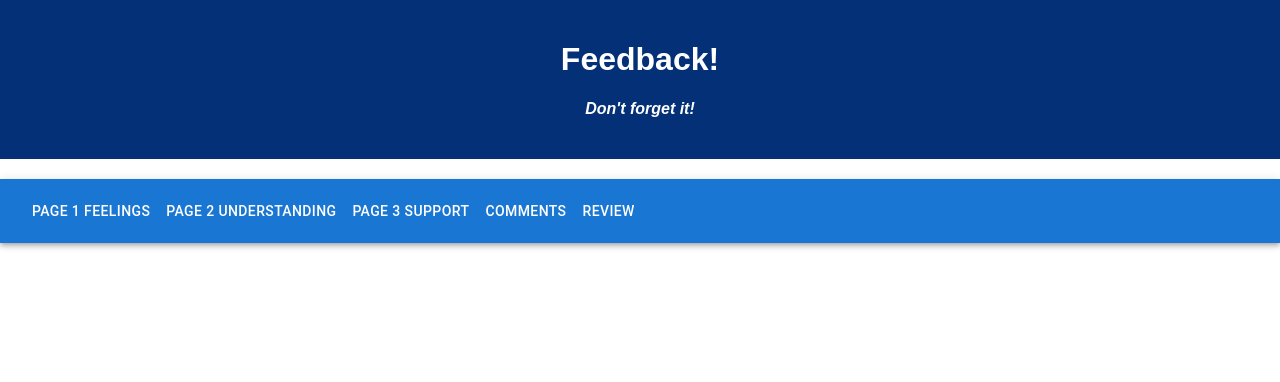
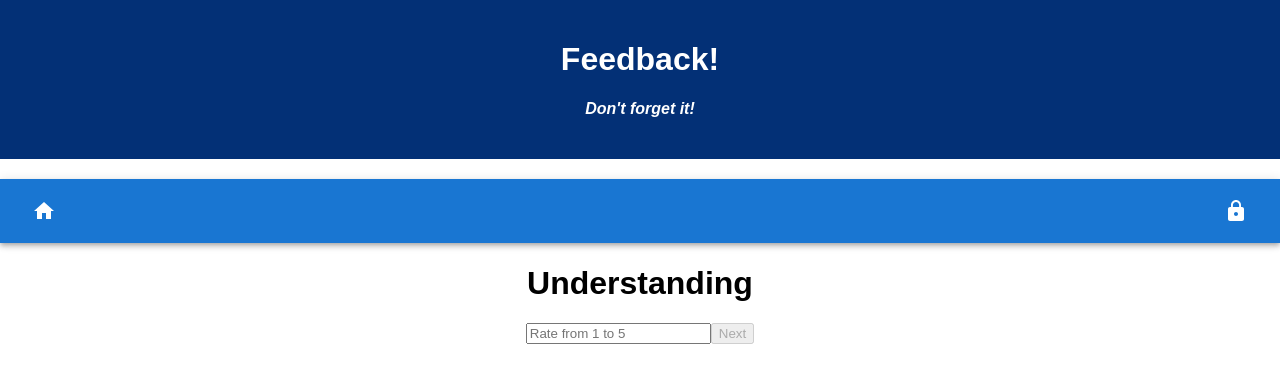
Before and after one commit to benjaminlynch010/redux-survey-feedback-loop, a React (Create React App) app: page /#/Understanding in a window 1280 px wide. Before the commit this address led to /#/. Shown: the top 382 px of the page. Built offline with nearby package versions, Linux system fonts and the light colour scheme.

Commit message:
added styling & started PUT request (not functional)

```diff
--- a/package.json
+++ b/package.json
@@ -6,6 +6,8 @@
   "dependencies": {
     "@emotion/react": "^11.11.1",
     "@emotion/styled": "^11.11.0",
+    "@fontsource/roboto": "^5.0.8",
+    "@mui/icons-material": "^5.14.3",
     "@mui/material": "^5.14.5",
     "axios": "^0.21.1",
     "express": "^4.17.1",
--- a/public/index.html
+++ b/public/index.html
@@ -2,7 +2,7 @@
 <html lang="en">
   <head>
     <meta charset="utf-8">
-    <meta name="viewport" content="width=device-width, initial-scale=1, shrink-to-fit=no">
+    <meta name="viewport" content="initial-scale=1, width=device-width" />
     <meta name="theme-color" content="#000000">
     <!--
       manifest.json provides metadata used when your web app is added to the
@@ -10,6 +10,11 @@
     -->
     <link rel="manifest" href="%PUBLIC_URL%/manifest.json">
     <link rel="shortcut icon" href="%PUBLIC_URL%/favicon.ico">
+    <link
+  rel="stylesheet"
+  href="https://fonts.googleapis.com/icon?family=Material+Icons"
+/>
+
     <!--
       Notice the use of %PUBLIC_URL% in the tags above.
       It will be replaced with the URL of the `public` folder during the build.
--- a/src/components/Admin/FeedbackTable.jsx
+++ b/src/components/Admin/FeedbackTable.jsx
@@ -1,6 +1,6 @@
 import React, { useState, useEffect } from "react";
 import axios from "axios";
-import { Table, TableHead, TableBody, TableRow, TableCell } from '@mui/material';
+import { Grid, Typography, Paper, Button } from '@mui/material';
 
 function FeedbackTable() {
   const [feedback, setFeedback] = useState([]);
@@ -22,41 +22,59 @@ function FeedbackTable() {
   };
 
   const checkFlag = (value) => {
-    if (value) {
-      return '🚩'
-    }
-    if (!value) {
-      return ''
-    }
-  }
+    return value ? '🚩' : '';
+  };
+
+  // TODO PUT request & toggler function
+  // const toggleFlag = () => {
+  //
+  //   }
+
+  //   axios.put('/:id', value)
+  //     .then((response) => {
+  //       console.log("PUT Request ✅")
+  //     })
+  //     .catch((error) => {
+  //       console.error("PUT Request ⛔️", error);
+  //     })
+  // }
+
+  // TODO DELETE request
+
   return (
-    <div>
-      <Table>
-        <TableHead>
-          <TableRow>
-            <TableCell>Feeling</TableCell>
-            <TableCell>Understanding</TableCell>
-            <TableCell>Support</TableCell>
-            <TableCell>Comments</TableCell>
-            <TableCell>Flagged</TableCell>
-            <TableCell>Date</TableCell>
-          </TableRow>
-        </TableHead>
-
-        <TableBody>
-          {feedback.map((tablerow) => (
-            <TableRow key={tablerow.id} className="table-row">
-              <TableCell>{tablerow.feeling}</TableCell>
-              <TableCell>{tablerow.understanding}</TableCell>
-              <TableCell>{tablerow.support}</TableCell>
-              <TableCell>{tablerow.comments}</TableCell>
-              <TableCell>{checkFlag(tablerow.flagged)}</TableCell>
-              <TableCell>{new Date(tablerow.date).toLocaleDateString()}</TableCell>
-            </TableRow>
-          ))}
-        </TableBody>
-      </Table>
-    </div>
+    <Grid container spacing={2} justifyContent="center" alignItems="center">
+      {feedback.map((tablerow) => (
+        <Grid item key={tablerow.id} xs={12}>
+          <Paper elevation={3} style={{ padding: "20px" }}>
+            <Typography variant="h6">
+              Feedback
+            </Typography>
+            <Typography variant="body1">
+              Feeling: {tablerow.feeling}
+            </Typography>
+            <Typography variant="body1">
+              Understanding: {tablerow.understanding}
+            </Typography>
+            <Typography variant="body1">
+              Support: {tablerow.support}
+            </Typography>
+            <Typography variant="body1">
+              Comments: {tablerow.comments}
+            </Typography>
+            <Typography variant="body1">
+              Flagged: { checkFlag(tablerow.flagged) }
+            </Typography>
+            <Typography variant="body1">
+              Date: {new Date(tablerow.date).toLocaleDateString()}
+            </Typography>
+            {/* TODO add toggle function later */}
+            {/* <Button onClick={toggleFlag(tablerow.flagged)}>
+              Flag
+            </Button> */}
+          </Paper>
+        </Grid>
+      ))}
+    </Grid>
   );
 }
 
--- a/src/components/App/App.jsx
+++ b/src/components/App/App.jsx
@@ -2,6 +2,7 @@ import React from "react";
 import { HashRouter as Router, Route } from "react-router-dom";
 import Navbar from '../Navigation/Navbar'
 import "./App.css";
+import Home from "../Home/Home"
 import Admin from '../Admin/Admin'
 import Feelings from "../Feelings/Feelings";
 import Understanding from "../Understanding/Understanding"
@@ -20,6 +21,9 @@ function App() {
 
       <Router>
         <Navbar />
+        <Route exact path="/">
+          <Home />
+        </Route>
         <Route exact path="/admin">
           <Admin />
         </Route>
--- a/src/components/Feelings/Feelings.jsx
+++ b/src/components/Feelings/Feelings.jsx
@@ -1,12 +1,12 @@
 import React, { useState } from "react";
 import { useDispatch } from "react-redux";
 import { useHistory } from "react-router-dom";
+import { TextField, Button, Typography, Box } from "@mui/material";
 
 function Feelings() {
   const dispatch = useDispatch();
   const history = useHistory();
-  const [ feeling, setFeeling ] = useState('');
-
+  const [feeling, setFeeling] = useState('');
 
   const handleInput = (event) => {
     setFeeling(event.target.value);
@@ -14,26 +14,38 @@ function Feelings() {
 
   const handleClick = () => {
     dispatch({
-        type: 'ADD_FEELING',
-        payload: feeling
-      })
-      history.push('/Understanding')
-    }
+      type: 'ADD_FEELING',
+      payload: feeling
+    });
+    history.push('/Understanding');
+  };
 
   return (
-    <>
-      <h1>Feelings</h1>
-        <input
-          type="number"
-          placeholder="Rate from 1 to 5"
-          onChange={handleInput}>
-        </input>
-      <button
+    <Box display="flex" flexDirection="column" alignItems="center" p={4}>
+      <Typography variant="h4" gutterBottom>
+        Feelings
+      </Typography>
+      <TextField
+        type="number"
+        label="Rate from 1 to 5"
+        placeholder="Rate from 1 to 5"
+        value={feeling}
+        onChange={handleInput}
+        inputProps={{
+          min: 1,
+          max: 5,
+        }}
+      />
+      <Button
+        variant="contained"
+        color="primary"
         onClick={handleClick}
-        disabled={ feeling === '' || feeling < 1 || feeling > 5 }>
+        disabled={feeling === '' || feeling < 1 || feeling > 5}
+        style={{ marginTop: "20px" }}
+      >
         Next
-      </button>
-    </>
+      </Button>
+    </Box>
   );
 }
 
--- /dev/null
+++ b/src/components/Home/Home.jsx
@@ -0,0 +1,11 @@
+import Button from '@mui/material'
+
+function Home() {
+  <div>
+    <h1>Welcome!</h1>
+
+  </div>
+
+}
+
+export default Home
--- a/src/components/Navigation/Navbar.jsx
+++ b/src/components/Navigation/Navbar.jsx
@@ -1,26 +1,19 @@
 import React from "react";
-import { Link } from "react-router-dom"
-import { AppBar, Toolbar, Button } from "@mui/material";
+import { Link } from "react-router-dom";
+import { AppBar, Toolbar, IconButton } from "@mui/material";
+import HomeIcon from "@mui/icons-material/Home";
+import LockIcon from '@mui/icons-material/Lock';
 
 function Navbar() {
   return (
     <AppBar position="static">
-      <Toolbar>
-        <Button color="inherit" component={Link} to="/Feelings">
-          Page 1 Feelings
-        </Button>
-        <Button color="inherit" component={Link} to="/Understanding">
-          Page 2 Understanding
-        </Button>
-        <Button color="inherit" component={Link} to="/Support">
-          Page 3 Support
-        </Button>
-        <Button color="inherit" component={Link} to="/Comments">
-          Comments
-        </Button>
-        <Button color="inherit" component={Link} to="/Review">
-          Review
-        </Button>
+      <Toolbar sx={{ justifyContent: "space-between" }}>
+        <IconButton color="inherit" component={Link} to="/">
+          <HomeIcon />
+        </IconButton>
+        <IconButton color="inherit" component={Link} to="/admin">
+          <LockIcon />
+        </IconButton>
       </Toolbar>
     </AppBar>
   );
--- a/src/index.js
+++ b/src/index.js
@@ -1,6 +1,11 @@
 import React from 'react';
 import ReactDOM from 'react-dom/client';
 import './index.css';
+import '@fontsource/roboto/300.css';
+import '@fontsource/roboto/400.css';
+import '@fontsource/roboto/500.css';
+import '@fontsource/roboto/700.css';
+
 import App from './components/App/App';
 
 // Material UI Theme Setup
```
Also changed, not shown: 2 other files (tests, documents, lock files or other folders).
